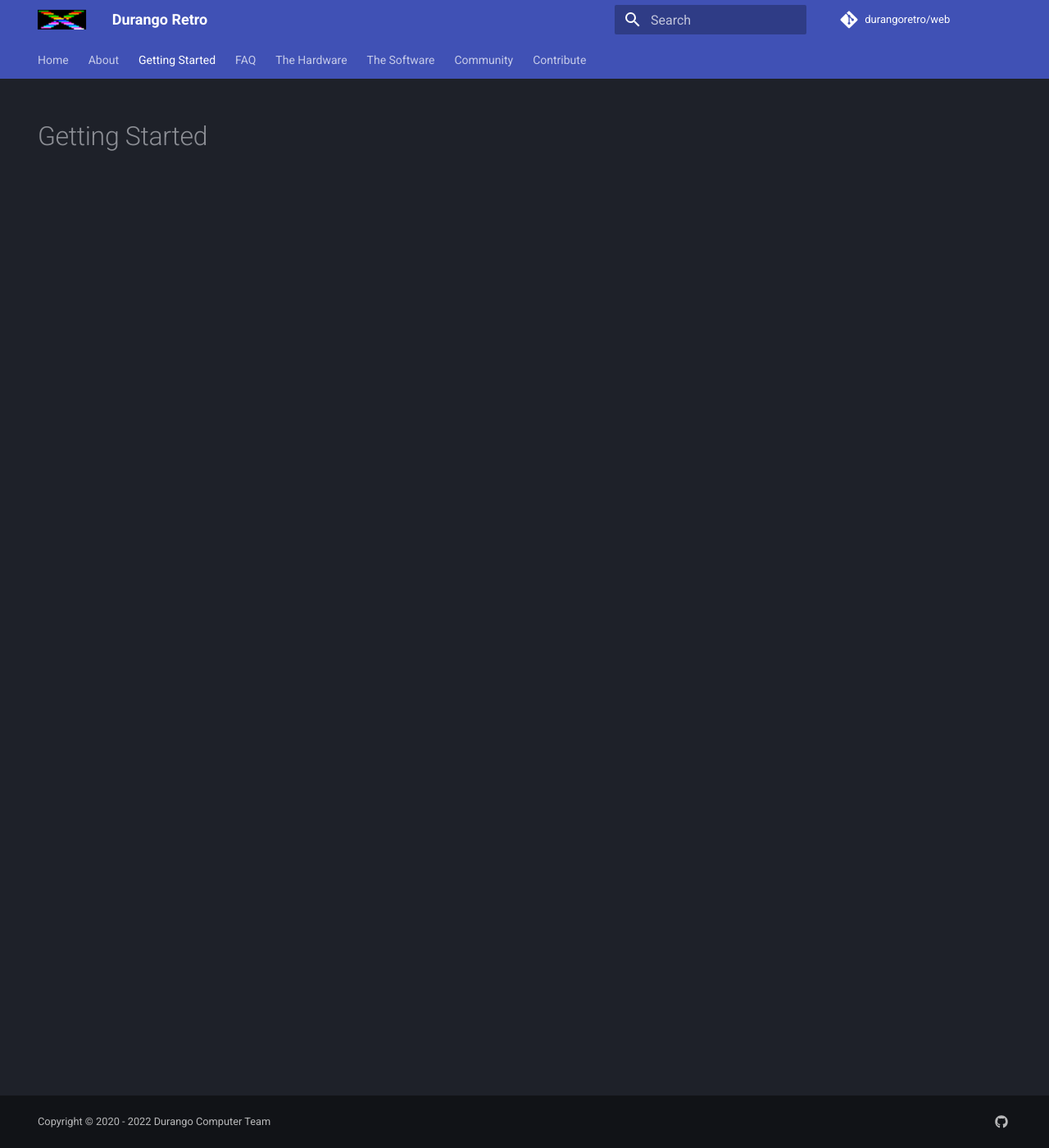
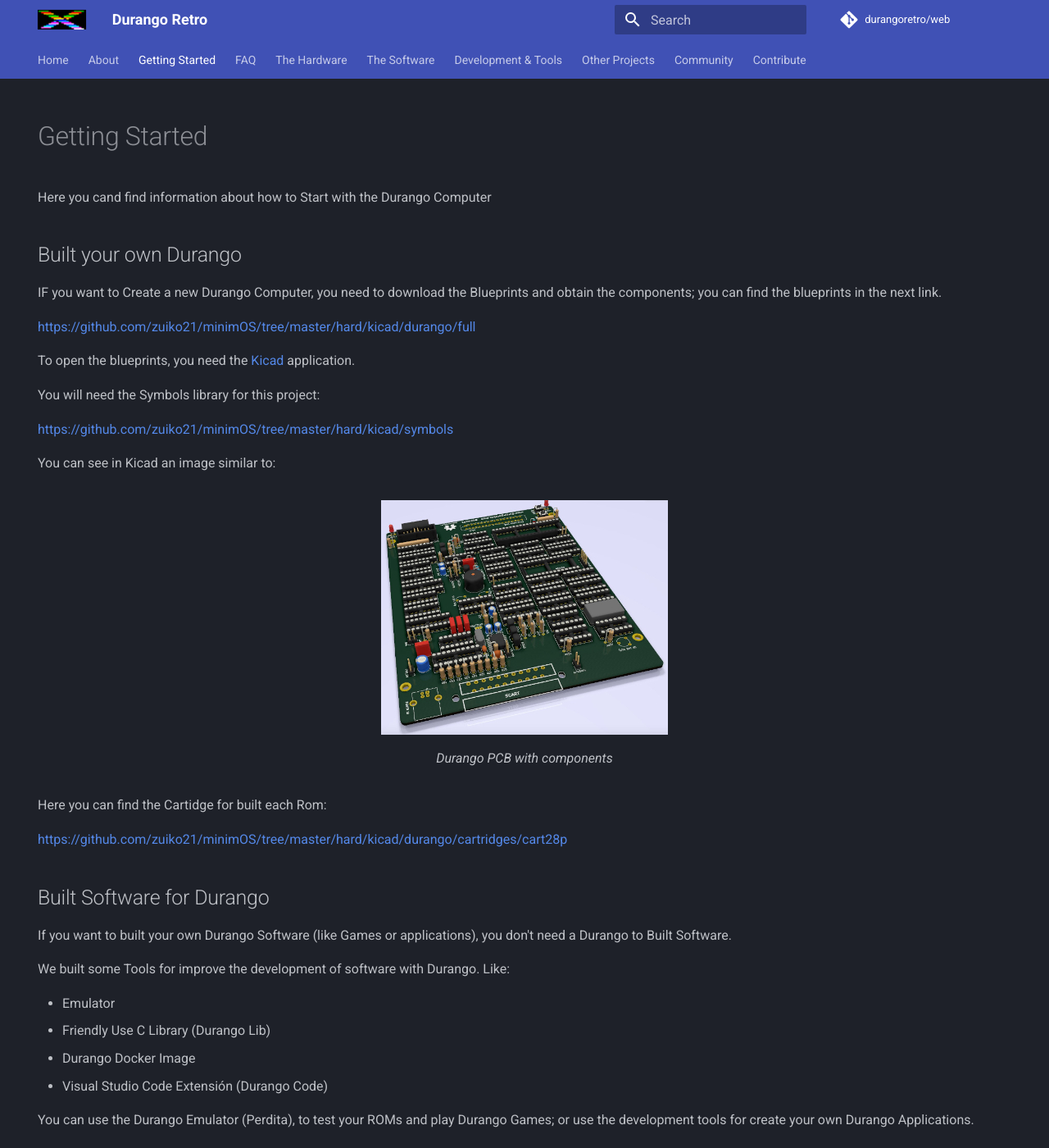
Before and after one commit to durangoretro/web, an MkDocs documentation site: the page built from docs/started.md, in a window 1280 px wide and 1400 px high. Shown: the whole window at 82% size. Built offline with MkDocs 1.6.1 and Material for MkDocs 9.7.7, drawn with Linux system fonts in a browser that asks for light colours; comment, search, counter and statistics services are not loaded; some of the changed text lies outside the part shown.

Commit message:
udpating web

```diff
--- a/docs/started.md
+++ b/docs/started.md
@@ -2,3 +2,44 @@
 template: overrides/home.html
 ---
 # Getting Started
+
+Here you cand find information about how to Start with the Durango Computer
+
+## Built your own Durango
+
+IF you want to Create a new Durango Computer, you need to download the Blueprints and obtain the components; you can find the blueprints in the next link.
+
+[https://github.com/zuiko21/minimOS/tree/master/hard/kicad/durango/full](https://github.com/zuiko21/minimOS/tree/master/hard/kicad/durango/full)
+
+To open the blueprints, you need the [Kicad](https://www.kicad.org/) application.
+
+You will need the Symbols library for this project:
+
+[https://github.com/zuiko21/minimOS/tree/master/hard/kicad/symbols](https://github.com/zuiko21/minimOS/tree/master/hard/kicad/symbols)
+
+You can see in Kicad an image similar to:
+
+<figure markdown>
+![Durango Computer](assets/img/durango1.jpg)
+<figcaption>Durango PCB with components</figcaption>
+</figure>
+
+Here you can find the Cartidge for built each Rom:
+
+[https://github.com/zuiko21/minimOS/tree/master/hard/kicad/durango/cartridges/cart28p](https://github.com/zuiko21/minimOS/tree/master/hard/kicad/durango/cartridges/cart28p)
+
+
+## Built Software for Durango
+
+If you want to built your own Durango Software (like Games or applications), you don't need a Durango to Built Software.
+
+We built some Tools for improve the development of software with Durango. Like:
+
+* Emulator
+* Friendly Use C Library (Durango Lib)
+* Durango Docker Image
+* Visual Studio Code Extensión (Durango Code)
+
+You can use the Durango Emulator (Perdita), to test your ROMs and play Durango Games; or use the development tools for create your own Durango Applications.
+
+You can find them in the [Development & Tools section](/tools/development/).
--- a/mkdocs.yml
+++ b/mkdocs.yml
@@ -8,12 +8,23 @@ nav:
  - FAQ: faq.md
  - The Hardware:
     - Hardware: hardware/hardware.md
-    - SDd/Chihuahua: hardware/chiguagua.md
     - Durango: hardware/durango.md
     - Veracruz: hardware/veracruz.md
-    - Abandoned Projects: hardware/abandoned_projects.md
  - The Software:
     - Sofware: software/software.md
+    - FirmWare: software/firmware.md
+    - Games: software/games.md
+ - Development & Tools:
+    - Development: tools/development.md
+    - Tools: tools/tools.md
+    - Emulator (Perdita): tools/perdita.md
+    - Durango Lib: tools/durangolib.md
+    - Docker: tools/docker.md
+    - Durango Code: tools/durangocode.md
+ - Other Projects:
+    - Other Projects: other/other.md
+    - Future Projects: other/future.md
+    - Abandoned Projects: other/abandoned.md
  - Community: community.md
  - Contribute: https://github.com/durangoretro/
 extra:
@@ -30,7 +41,7 @@ theme:
   nav_style: dark
   features:
     - navigation.tabs
-  logo: assets/logo.png
+  logo: assets/img/logo.png
   palette:
     scheme: slate
     accent: indigo
```
Also changed, not shown: docs/faq.md (+23 -1 lines), docs/index.md (+6 -0 lines), docs/other/future.md (added, +41 -0 lines), docs/assets/img/durango1.jpg (added), docs/assets/img/logo.png (renamed from docs/assets/logo.png), docs/other/abandoned.md (added), docs/other/other.md (added), docs/software/firmware.md (added), docs/software/games.md (added), docs/tools/development.md (added), docs/tools/docker.md (added), docs/tools/durangocode.md (added), docs/tools/durangolib.md (added), docs/tools/perdita.md (added), 1 more files.
